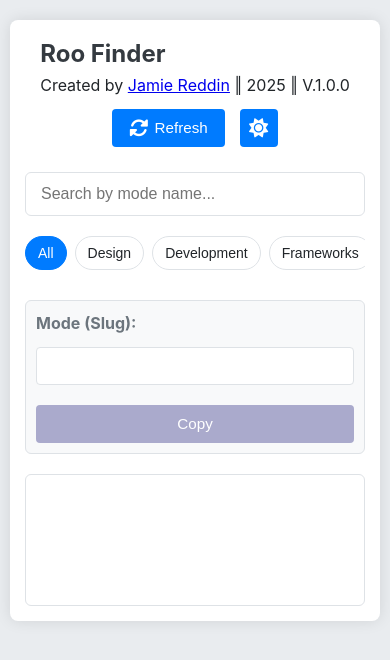
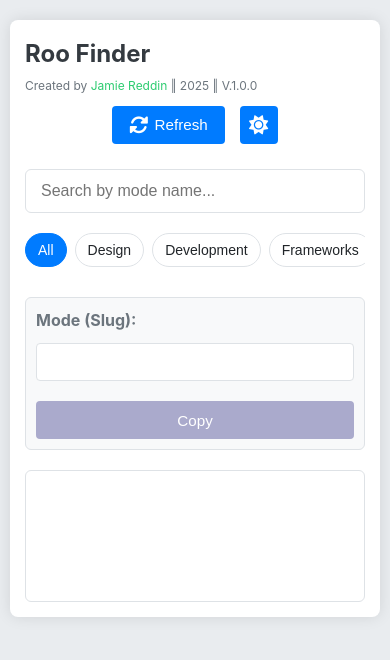
Before and after one commit to jayreddin/roo-finder, a plain HTML site: page index.html in a window 390 px wide. Drawn offline with Linux system fonts and the light colour scheme.

Commit message:
Update style.css

```diff
--- a/style.css
+++ b/style.css
@@ -423,4 +423,45 @@ html[data-theme='dark'] .light-icon {
     #copyModeButton {
         width: 100%;
     }
+/* Add this to your existing style.css file */
+
+.header-content {
+    display: flex;
+    flex-direction: column;
 }
+
+.header-attribution {
+    font-size: 0.75rem;
+    color: var(--secondary-color);
+    margin-top: 3px;
+}
+
+.header-attribution a {
+    /* Customize the link color here */
+    color: #2ecc71; /* This is a nice green color, but you can use any color you prefer */
+    text-decoration: none;
+    transition: color 0.3s ease;
+}
+
+.header-attribution a:hover {
+    text-decoration: underline;
+    color: #27ae60; /* Slightly darker green for hover state */
+}
+
+/* For dark mode, we can specify a different color if needed */
+html[data-theme='dark'] .header-attribution a {
+    color: #3cd483; /* Brighter green for dark mode */
+}
+
+html[data-theme='dark'] .header-attribution a:hover {
+    color: #2ecc71; /* Slightly darker on hover */
+}
+
+/* Update the existing header styles to accommodate the new structure */
+header {
+    display: flex;
+    justify-content: space-between;
+    align-items: flex-start;
+    margin-bottom: 25px;
+}
+}
```
